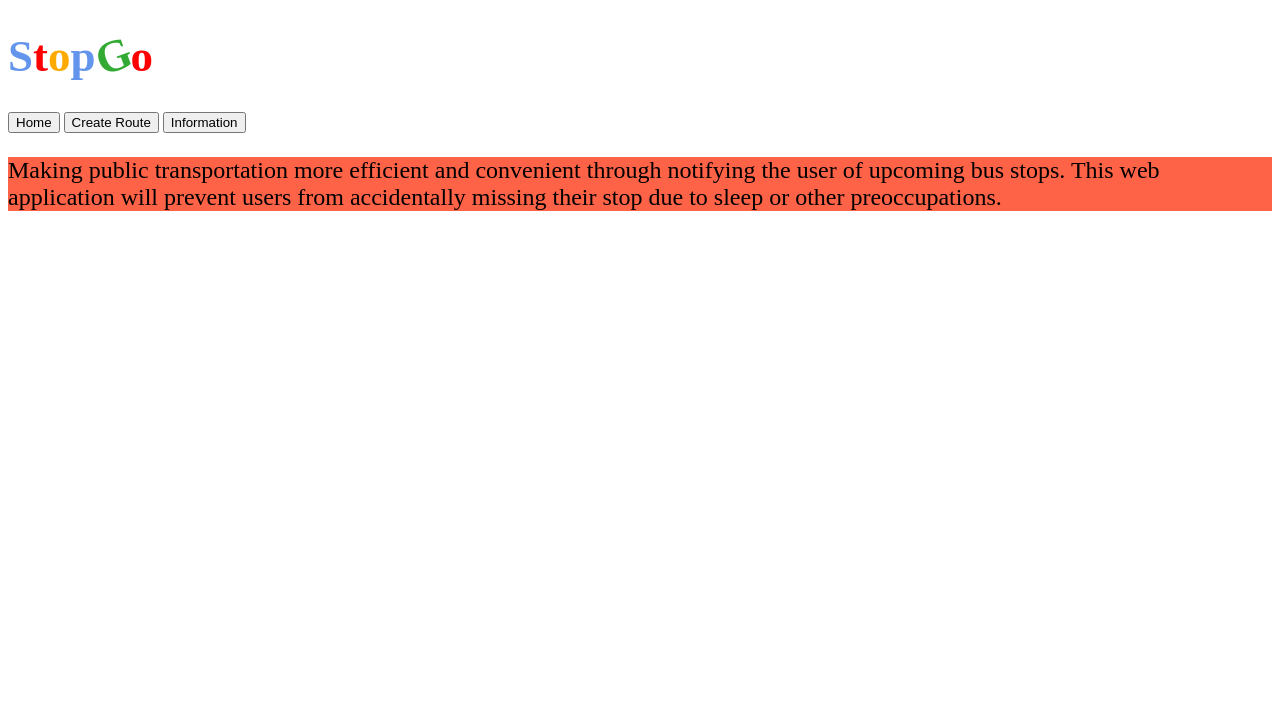
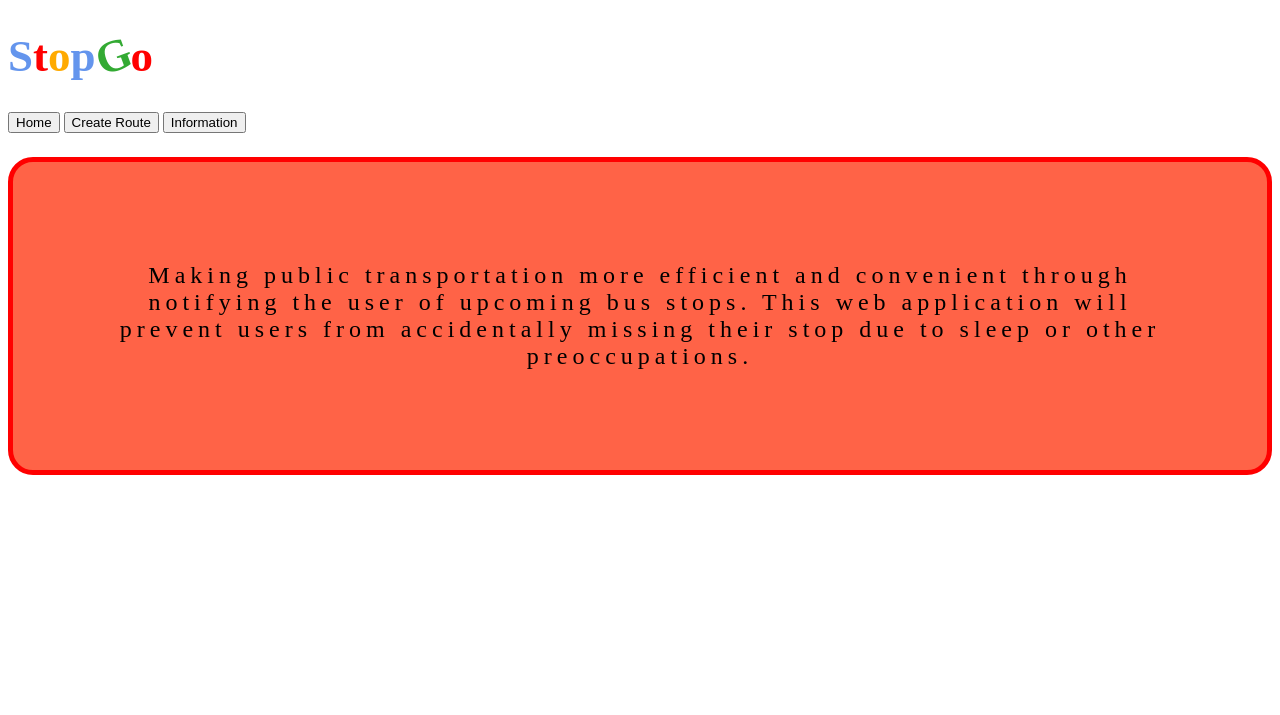
Before and after one commit to HaykTheKhulyan/StopGo, a Python web app: template templates/homepage.html in a window 1280 px wide. Shown: the top 715 px of the page. Run offline with Jinja, Linux system fonts and the light colour scheme; the template is opened without the code that fills it, so the values that code supplies are empty; some web fonts are replaced.

Commit message:
Added overview

```diff
--- a/templates/homepage.html
+++ b/templates/homepage.html
@@ -37,6 +37,7 @@
 </body>
 
 <style>
+
   form {
   display: inline;
   }
@@ -60,6 +61,13 @@
     background-color: tomato;
     font-size: 24px;
     font-family: serif;
+    padding: 100px;
+    border-radius: 25px;
+    text-align: center;
+    letter-spacing: 5px;
+    border-style: solid;
+    border-width: thick;
+    border-color: red;
   }
 
 </style>
```
Also changed, not shown: templates/images/roadmap.jpg (added), 1 other file.
